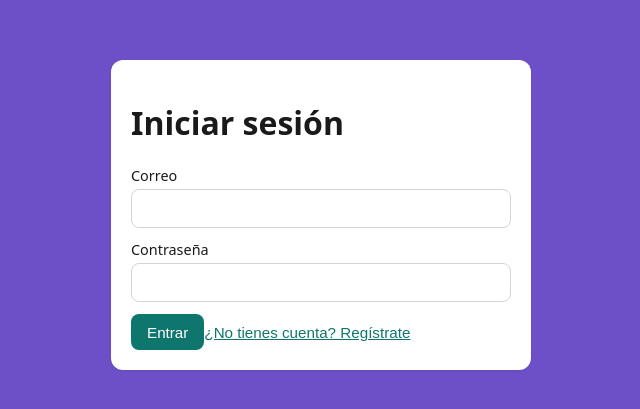
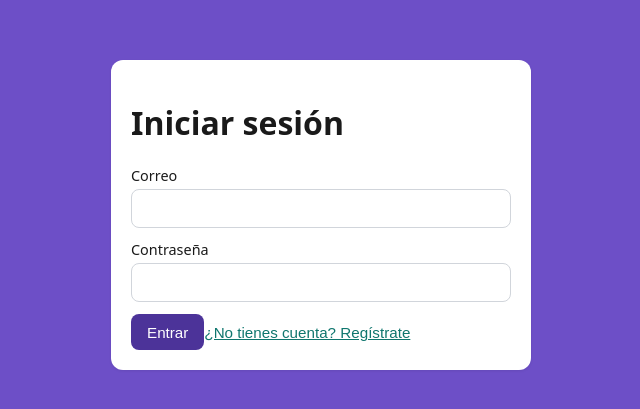
Before and after one commit to joseluisgarciarizo-del/mis-finanzas, a React (Vite) app: page / in a window 1280 px wide. Shown: the part 177-586 px from the top of the page, without its empty margins (319-959 px from the left). Built offline with nearby package versions, Linux system fonts and the light colour scheme; no server answers.

Commit message:
Update estilos.css

```diff
--- a/src/estilos.css
+++ b/src/estilos.css
@@ -46,7 +46,7 @@ button {
   border-radius: 8px;
   padding: 0.6rem 1rem;
   font-size: 0.95rem;
-  background: #0f766e;
+  background: #4c3399;
   color: white;
 }
 
@@ -59,7 +59,7 @@ button:disabled { opacity: 0.6; }
   padding: 0.4rem 0;
 }
 
-.mensaje-error {
+.menwsaje-error {
   color: #b91c1c;
   font-size: 0.85rem;
 }
```
